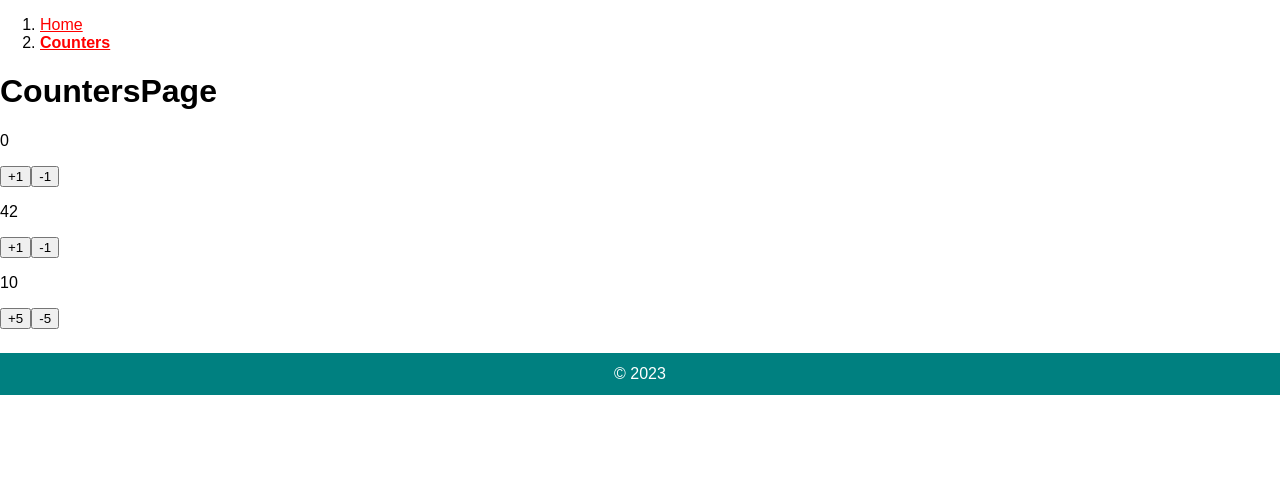
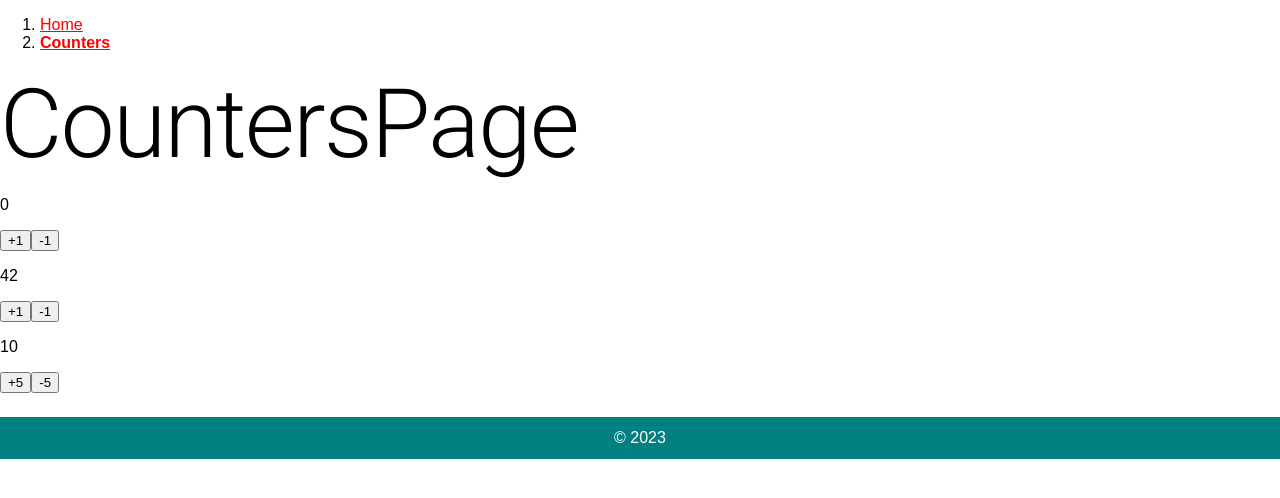
Before and after one commit to Mourad4021/sales-web-app, a React (Vite) app: page /counters in a window 1280 px wide. Shown: the top 498 px of the page. Built offline with nearby package versions, Linux system fonts and the light colour scheme.

Commit message:
feat: 🎸 add MUI, use Typography

```diff
--- a/package.json
+++ b/package.json
@@ -13,6 +13,11 @@
     "preview": "vite preview"
   },
   "dependencies": {
+    "@emotion/react": "^11.11.1",
+    "@emotion/styled": "^11.11.0",
+    "@fontsource/roboto": "^5.0.8",
+    "@mui/icons-material": "^5.14.8",
+    "@mui/material": "^5.14.8",
     "clsx": "^2.0.0",
     "prop-types": "^15.8.1",
     "react": "^18.2.0",
--- a/src/App/App.jsx
+++ b/src/App/App.jsx
@@ -1,7 +1,9 @@
 import { RouterProvider, createBrowserRouter } from "react-router-dom";
-
+import "@fontsource/roboto/300.css";
+import "@fontsource/roboto/400.css";
+import "@fontsource/roboto/500.css";
+import "@fontsource/roboto/700.css";
 import { HomePage } from "../home/HomePage";
-
 import { CountersPage } from "../counters/CountersPage";
 import { MainTemplate } from "../MainTemplate";
 import "./styles.css";
--- a/src/MainTemplate/MainTemplate.jsx
+++ b/src/MainTemplate/MainTemplate.jsx
@@ -1,6 +1,7 @@
 import { Link, Outlet, useLocation } from "react-router-dom";
 import "./styles.css";
 import clsx from "clsx";
+import { Typography } from "@mui/material";
 
 export default function MainTemplate() {
   const { pathname } = useLocation();
@@ -36,7 +37,9 @@
       <main>
         <Outlet />
       </main>
-      <footer>© 2023</footer>
+      <footer>
+        <Typography variant="h7">© 2023</Typography>
+      </footer>
     </>
   );
 }
--- a/src/counters/CountersPage/CountersPage.jsx
+++ b/src/counters/CountersPage/CountersPage.jsx
@@ -1,9 +1,10 @@
+import { Typography } from "@mui/material";
 import Counter from "../Counter/Counter";
 
 export default function CountersPage() {
   return (
     <>
-      <h1>CountersPage</h1>
+      <Typography variant="h1">CountersPage</Typography>
       <Counter />
       <Counter initialValue={42} />
       <Counter initialValue={10} step={5} />
--- a/src/home/HomePage/HomePage.jsx
+++ b/src/home/HomePage/HomePage.jsx
@@ -1,3 +1,5 @@
+import { Typography } from "@mui/material";
+
 export default function HomePage() {
-  return <h1>HomePage</h1>;
+  return <Typography variant="h1">HomePage</Typography>;
 }
```
Also changed, not shown: 2 other files (tests, documents, lock files or other folders).
